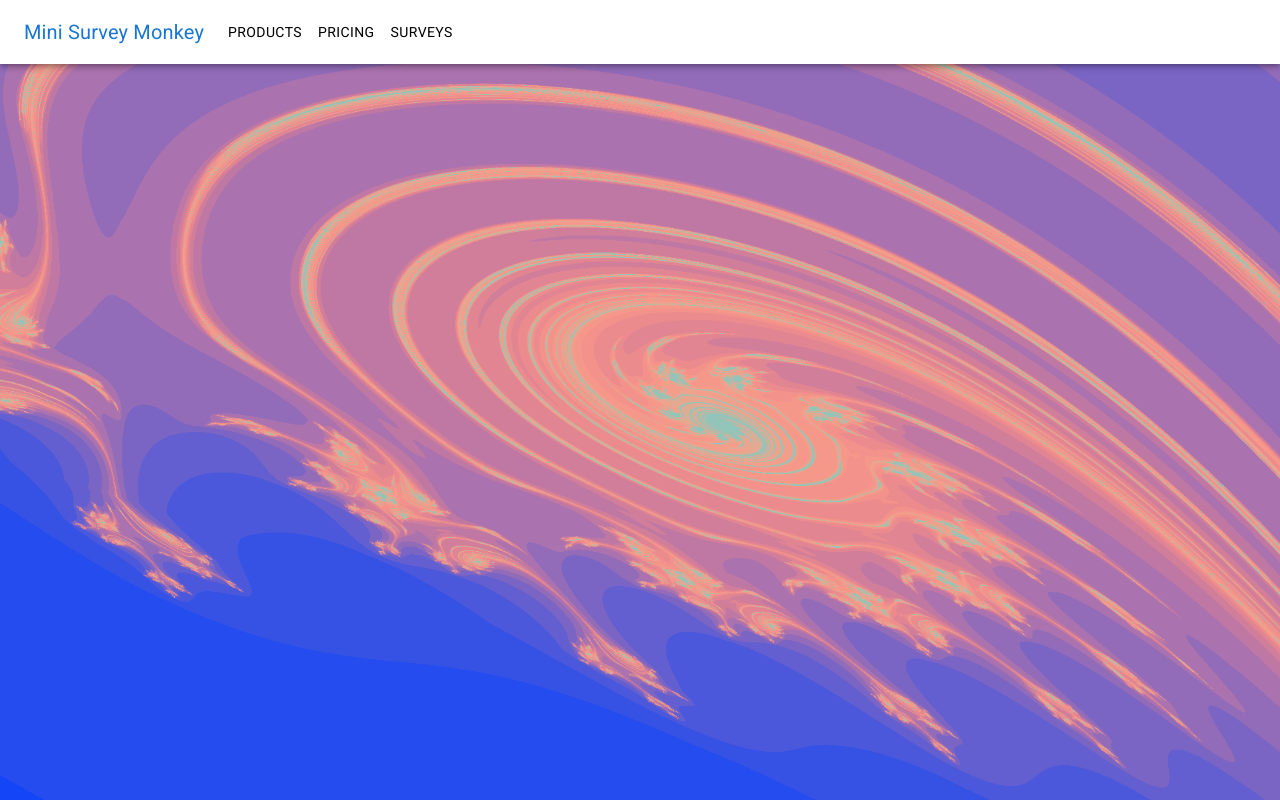
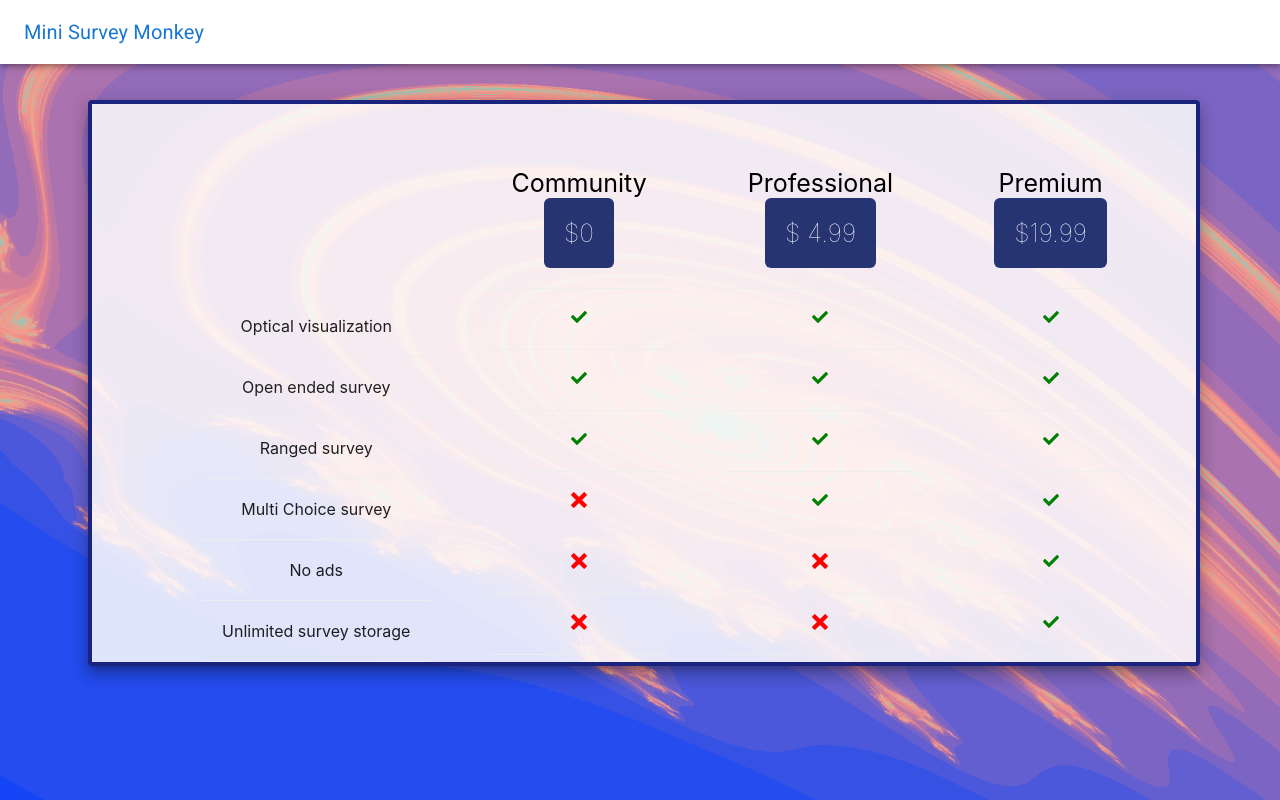
Before and after one commit to SYSC-4806-Project/SYSC4806_Project, a React (Create React App) app in the folder client/: page /pricing in a window 1280 px wide. Built offline with nearby package versions, Linux system fonts and the light colour scheme.

Commit message:
added pages

```diff
--- a/client/package.json
+++ b/client/package.json
@@ -21,6 +21,7 @@
     "react": "^17.0.2",
     "react-chartjs-2": "^4.0.1",
     "react-dom": "^17.0.2",
+    "react-icons": "^4.3.1",
     "react-router-dom": "^6.2.2",
     "react-scripts": "^5.0.0",
     "web-vitals": "^2.1.4"
--- a/client/src/components/MainRouter.js
+++ b/client/src/components/MainRouter.js
@@ -10,6 +10,8 @@ import SurveyConfirmation from './SurveyCreator/surveyConfirmation'
 import LoginPage from './pages/LoginPage'
 import Profile from './pages/Profile';
 import Background from './media/survey_background1.png'
+import About from './pages/about'
+import Pricing from './pages/pricing'
 
 const MainRouter = () => {
   return (
@@ -21,6 +23,8 @@ const MainRouter = () => {
       <Route path='/surveys/:id' exact element={<Survey/>}></Route>
       <Route path='/addsurvey' exact element={<SurveyCreator />}></Route>
       <Route path='/responses/:id' exact element={<Response/>}></Route>
+      <Route path='/about' exact element={<About/>}></Route>
+      <Route path='/pricing' exact element={<Pricing/>}></Route>
       <Route path='/profiles/:username' exact element={<Profile/>}></Route>
       <Route path='/surveyconfirmation-created' exact element={<SurveyConfirmation type='created'/>}></Route>
       <Route path='/surveyconfirmation-completed' exact element={<SurveyConfirmation type='completed'/>}></Route>
--- a/client/src/components/Navbar/Navbar.js
+++ b/client/src/components/Navbar/Navbar.js
@@ -26,7 +26,7 @@ const ResponsiveAppBar = () => {
   const [searchTerm, setSearchTerm] = useState("");
   const [userExists, setUserExists] = useState(false);
   const [open, setOpen] = useState(false);
-  const pages = ['Products', 'Pricing', 'Surveys'];
+  const pages = ['About', 'Pricing', 'Surveys']
   const settings = ['Profile', 'Account', 'Dashboard', 'Logout'];
 
   const handleClickOpen = () => {
@@ -93,6 +93,7 @@ const Search = () => {
   const handleDashboard = () => {
     document.location.href = `/Home`
   }
+
   let user = sessionStorage.getItem("logged_in_user")
 
 
@@ -125,7 +126,7 @@ const Search = () => {
 
   return (
     <>
-    <AppBar style={{color: 'white'}} position="fixed"  sx={{ zIndex: (theme) => theme.zIndex.drawer + 1 }}>
+    <AppBar style={{color: 'white', backgroundColor: 'white'}} position="fixed"  sx={{ zIndex: (theme) => theme.zIndex.drawer + 1 }}>
       <Container maxWidth="xl"  style={{backgroundColor: "white"}}> {/**#1a237e */}
         <Toolbar disableGutters style={{color: 'black'}}>
           <Link underline="none" href="/home">
@@ -168,11 +169,16 @@ const Search = () => {
                 display: { xs: 'block', md: 'none' },
               }}
             >
-              {pages.map((page) => (
-                <MenuItem style={{color: 'black'}} key={page} onClick={handleCloseNavMenu}>
-                  <Typography style={{fontColor: 'black'}} textAlign="center">{page}</Typography>
-                </MenuItem>
-              ))}
+                  <MenuItem  style={{color: 'black'}} onClick={()=>{document.location.href = "/pricing"}}>
+                    <Typography style={{fontColor: 'black'}} textAlign="center">Pricing</Typography>
+                  </MenuItem>
+                  <MenuItem  style={{color: 'black'}}  onClick={()=>{document.location.href = "/about"}}>
+                    <Typography style={{fontColor: 'black'}} textAlign="center">About</Typography>
+                  </MenuItem>
+                  <MenuItem  style={{color: 'black'}} onClick={()=>{document.location.href = "/surveyViewer"}}>
+                    <Typography style={{fontColor: 'black'}} textAlign="center">Surveys</Typography>
+                  </MenuItem>
+              ))
             </Menu>
           </Box>
           <Typography
@@ -184,15 +190,27 @@ const Search = () => {
             Mini Survey Monkey
           </Typography>
           <Box sx={{ flexGrow: 1, display: { xs: 'none', md: 'flex' } }}>
-            {pages.map((page) => (
+          {sessionStorage.getItem("logged_in_user") ? (
+            pages.map((page) => (
+              page != 'Surveys' ? (
               <Button
                 key={page}
                 onClick={handleCloseNavMenu}
                 sx={{  color: 'black' , display: 'block' }}
+                href={`/${page}`}
               >
                 {page}
-              </Button>
-            ))}
+              </Button>): (
+                 <Button
+                 key={page}
+                 onClick={handleCloseNavMenu}
+                 sx={{  color: 'black' , display: 'block' }}
+                 href={`/surveyViewer`}
+               >
+                 {page}
+               </Button>
+              )
+            ))):(<></>)}
 
           </Box>
           {sessionStorage.getItem("logged_in_user") ?
--- /dev/null
+++ b/client/src/components/pages/About.css
@@ -0,0 +1,34 @@
+.title {
+    width: 100%;
+    height: 85vh;
+    display: flex;
+    justify-content: flex-start;
+    align-items: center;
+    flex-direction: column;
+    padding-top: 60px;
+    text-align: center;
+}
+
+
+
+.h3 {
+    box-shadow: inset 0 0 0 0 #0f4c47;
+    color: #250c62;
+    margin: 0 -0.25rem;
+    padding: 0 0.25rem;
+    transition: color 0.6s ease-in-out, box-shadow 0.5s ease-in-out;
+}
+
+.h3:hover {
+    box-shadow: inset 400px 0 0 0 #ffe8d6;
+    color: #3b362e;
+}
+
+.h3 {
+    font-size: 30px;
+}
+
+
+.repeat {
+    font-size: 18px;
+}
--- /dev/null
+++ b/client/src/components/pages/Pricing.css
@@ -0,0 +1,63 @@
+div.column:nth-child(1) > ul:nth-child(1) > li:nth-child(1) {
+    padding-top: 88px;
+  }
+
+  .table {
+    margin-left: 110px;
+    margin-top: 44px;
+  }
+
+  .column {
+    float: left;
+    column-width: auto;
+  }
+
+
+  .row:after {
+    content: "";
+    display: table;
+    clear: both;
+  }
+
+  .price {
+    list-style-type: none;
+
+    margin: 0;
+    margin-right: 0px;
+    padding: 0;
+
+  }
+
+  .price {
+    margin-right: 61px;
+  }
+
+
+  .price .header {
+
+    color: rgb(0, 0, 0);
+    font-size: 25px;
+  }
+
+  .price li {
+    border-bottom: 1px solid #eee;
+    padding: 20px;
+    text-align: center;
+  }
+
+
+  .btn {
+    background: #0e1f64e4;
+    color: #ffffff !important;
+    font-weight: 100;
+    padding: 20px;
+    border-radius: 6px;
+    display: inline-block;
+    transition: all 0.3s ease 0s;
+  }
+  .btn:hover {
+    color: #404040 !important;
+    -webkit-box-shadow: 0px 5px 40px -10px rgba(0, 0, 0, 0.57);
+    -moz-box-shadow: 0px 5px 40px -10px rgba(0, 0, 0, 0.57);
+    transition: all 0.3s ease 0s;
+  }
--- /dev/null
+++ b/client/src/components/pages/about.js
@@ -0,0 +1,31 @@
+import React from 'react'
+import "./About.css";
+import Paper from '@mui/material/Paper'
+import Grid from '@mui/material/Grid'
+
+const About = () => {
+  return (
+    <Grid container justifyContent='center' alignItems='center'>
+    <Grid item >
+    <Paper elevation={10} style={{padding: 20, marginTop: 150, height: 450,  background: 'rgba(255, 255, 255, 0.85)', border: 'solid', borderWidth: '4px', borderColor: "#1a237e"}}>
+    <div className="title">
+      <h1>SYSC4806_Project - Mini Survey Monkey</h1>
+        <div className="members">
+
+          <h3 className="h3">Emmitt Luhning</h3>
+          <h3 className="h3">Marko Majkic</h3>
+          <h3 className="h3">Defa Hu</h3>
+          <h3 className="h3">Josh Downing</h3>
+          <h3 className="h3">Amith Kumar Das Orko</h3>
+          <a className="link" href={"https://github.com/SYSC-4806-Project/SYSC4806_Project"}>
+                <h3>Github Repository</h3>
+            </a>
+        </div>
+      </div>
+      </Paper>
+      </Grid>
+      </Grid>
+);
+}
+
+export default About
--- /dev/null
+++ b/client/src/components/pages/pricing.js
@@ -0,0 +1,137 @@
+import React from 'react'
+import "./Pricing.css";
+import { FaCheck } from "react-icons/fa";
+import { ImCross } from "react-icons/im";
+import Paper from '@mui/material/Paper'
+import Grid from '@mui/material/Grid'
+
+const Pricing = () => {
+    return (
+       <Grid container justifyContent='center' alignItems='center'>
+        <Grid item >
+                <Paper elevation={10} style={{width: "100%", marginTop: 100,  background: 'rgba(255, 255, 255, 0.85)', border: 'solid', borderWidth: '4px', borderColor: "#1a237e"}}>
+                <div className="App">
+                <div className="table centered">
+                    <div className="row">
+                    <div className="column">
+                        <ul className="price">
+                        <li >
+                            <br />
+                            <br />
+                            <br />
+                            <br />
+                            Optical visualization
+                        </li>
+                        <li>Open ended survey</li>
+                        <li>Ranged survey</li>
+                        <li>Multi Choice survey</li>
+                        <li>No ads</li>
+                        <li>Unlimited survey storage</li>
+                        </ul>
+                    </div>
+
+                    <div className="column">
+                        <ul className="price">
+                        <li className="header">
+                            Community
+                            <br />
+                            <div className="button_cont" align="center">
+                            <a className="btn" target="_blank" rel="nofollow noopener">
+                                $0
+                            </a>
+                            </div>
+                        </li>
+                        <li>
+                            <FaCheck color="green" />
+                        </li>
+                        <li>
+                            <FaCheck color="green" />
+                        </li>
+                        <li>
+                            <FaCheck color="green" />
+                        </li>
+                        <li>
+                            <ImCross color="red" />
+                        </li>
+                        <li>
+                            <ImCross color="red" />
+                        </li>
+                        <li>
+                            <ImCross color="red" />
+                        </li>
+                        </ul>
+                    </div>
+
+                    <div className="column">
+                        <ul className="price">
+                        <li className="header">
+                            Professional
+                            <br />
+                            <div className="button_cont" align="center">
+                            <a className="btn" target="_blank" rel="nofollow noopener">
+                                $ 4.99
+                            </a>
+                            </div>
+                        </li>
+                        <li>
+                            <FaCheck color="green" />
+                        </li>
+                        <li>
+                            <FaCheck color="green" />
+                        </li>
+                        <li>
+                            <FaCheck color="green" />
+                        </li>
+                        <li>
+                            <FaCheck color="green" />
+                        </li>
+                        <li>
+                            <ImCross color="red" />
+                        </li>
+                        <li>
+                            <ImCross color="red" />
+                        </li>
+                        </ul>
+                    </div>
+
+                    <div className="column">
+                        <ul className="price">
+                        <li className="header">
+                            Premium
+                            <br />
+                            <div className="button_cont" align="center">
+                            <a className="btn" target="_blank" rel="nofollow noopener">
+                                $19.99
+                            </a>
+                            </div>
+                        </li>
+                        <li>
+                            <FaCheck color="green" />
+                        </li>
+                        <li>
+                            <FaCheck color="green" />
+                        </li>
+                        <li>
+                            <FaCheck color="green" />
+                        </li>
+                        <li>
+                            <FaCheck color="green" />
+                        </li>
+                        <li>
+                            <FaCheck color="green" />
+                        </li>
+                        <li>
+                            <FaCheck color="green" />
+                        </li>
+                        </ul>
+                    </div>
+                    </div>
+                </div>
+                </div>
+                </Paper>
+            </Grid>
+        </Grid>
+      );
+    }
+
+export default Pricing
```
